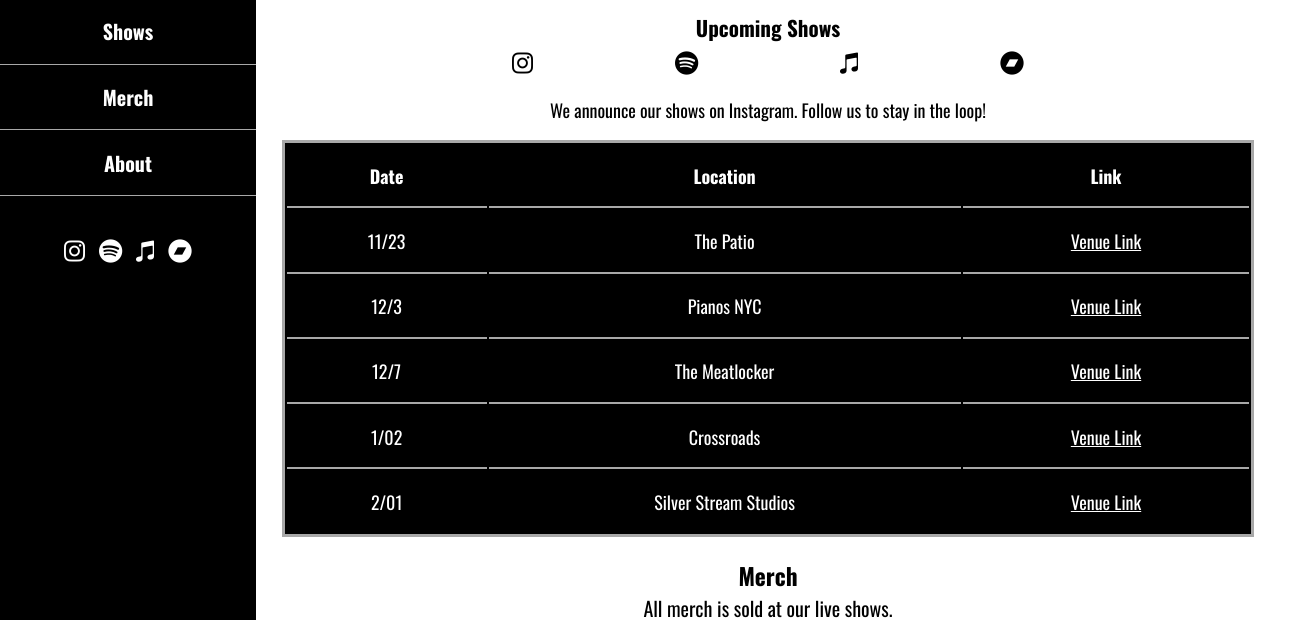
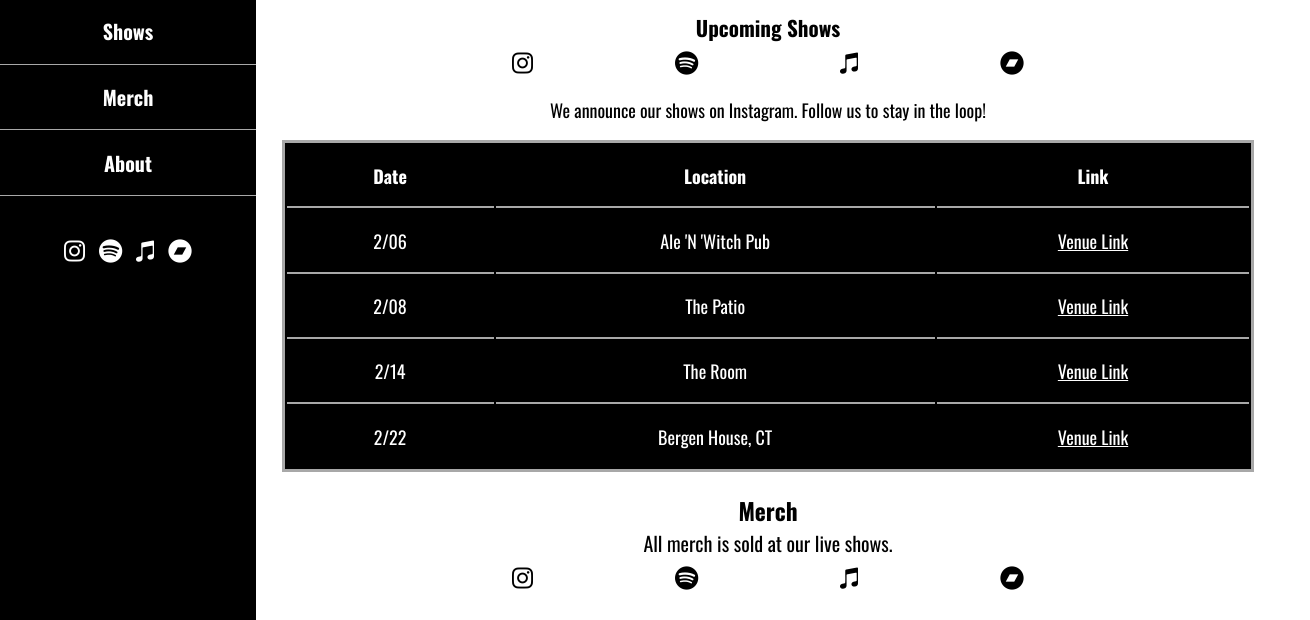
Before and after one commit to k-gilvary/rickety-cricket-homepage, a plain HTML site: page index.html in a window 1280 px wide. Shown: the part 114-734 px from the top of the page, 1310 px wide, since content can reach past the window. Drawn offline with nearby package versions, Linux system fonts and the light colour scheme; a web font is replaced by a local one.

Commit message:
update shows and merch, fix overflow scrolling

```diff
--- a/index.html
+++ b/index.html
@@ -94,29 +94,24 @@
                     </thead>
                     <tbody id="shows-table-body">
                         <tr>
-                            <td>11/23</td>
+                            <td>2/06</td>
+                            <td>Ale 'N 'Witch Pub</td>
+                            <td><a href="https://alenwich.com" target="_blank">Venue Link</a></td>
+                        </tr>
+                        <tr>
+                            <td>2/08</td>
                             <td>The Patio</td>
                             <td><a href="https://www.instagram.com/rjp.music/" target="_blank">Venue Link</a></td>
                         </tr>
                         <tr>
-                            <td>12/3</td>
-                            <td>Pianos NYC</td>
-                            <td><a href="https://pianosnyc.com" target="_blank">Venue Link</a></td>
-                        </tr>
-                        <tr>
-                            <td>12/7</td>
-                            <td>The Meatlocker</td>
-                            <td><a href="https://www.instagram.com/meatlockershows/" target="_blank">Venue Link</a></td>
-                        </tr>
-                        <tr>
-                            <td>1/02</td>
-                            <td>Crossroads</td>
-                            <td><a href="https://www.xxroads.com" target="_blank">Venue Link</a></td>
+                            <td>2/14</td>
+                            <td>The Room</td>
+                            <td><a href="https://www.instagram.com/theroomnewbrunswick/" target="_blank">Venue Link</a></td>
                         </tr>
                         <tr id="last-row">
-                            <td>2/01</td>
-                            <td>Silver Stream Studios</td>
-                            <td><a href="https://www.instagram.com/silverstreamstudionj/" target="_blank">Venue Link</a></td>
+                            <td>2/22</td>
+                            <td>Bergen House, CT</td>
+                            <td><a href="https://www.instagram.com/bergen.house/" target="_blank">Venue Link</a></td>
                         </tr>
                     </tbody>
                 </table>
@@ -172,10 +167,10 @@
                     </li>
                     <li class="merch-list-item">
                         <div class="merch-item-pic">
-                            <img src="./img/rcsticker.jpg" alt="someday sticker">
+                            <img src="./img/rcblacksticker.jpg" alt="someday sticker">
                         </div>
                         <div class="merch-item-desc">
-                            Rickety Cricket Someday Sticker
+                            Rickety Cricket Black Sticker
                         </div>
                         <div class="merch-item-price">Free!</div>
                     </li>
--- a/styles.css
+++ b/styles.css
@@ -3,12 +3,12 @@
     padding: 0;
 }
 
-html {
+html, body {
     background-color: white;
     scroll-behavior: smooth;
-}
-
-body {
+    max-width: 100vw;
+    overflow-x: hidden;
+    overflow-y: scroll;
     font-family: 'Oswald', sans-serif;
 }
 
@@ -16,7 +16,7 @@ body {
     display: flex;
     flex-direction: column;
     align-items: center;
-    width: 100%;
+
 }
 
 /* header */
```
Also changed, not shown: img/rcblacksticker.jpg (added).
